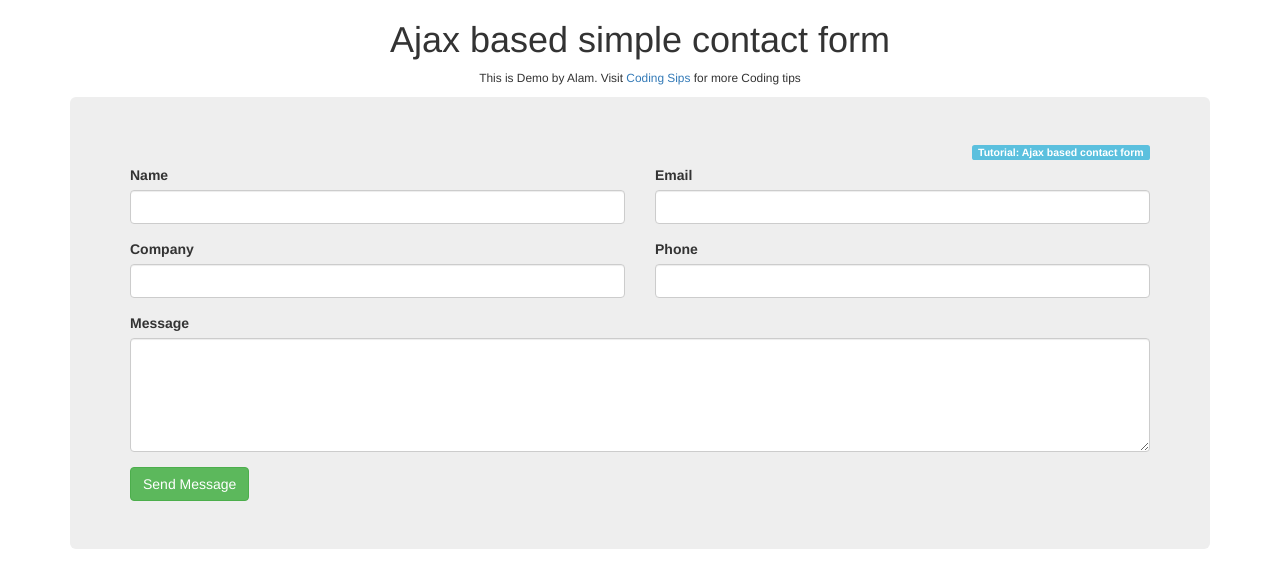
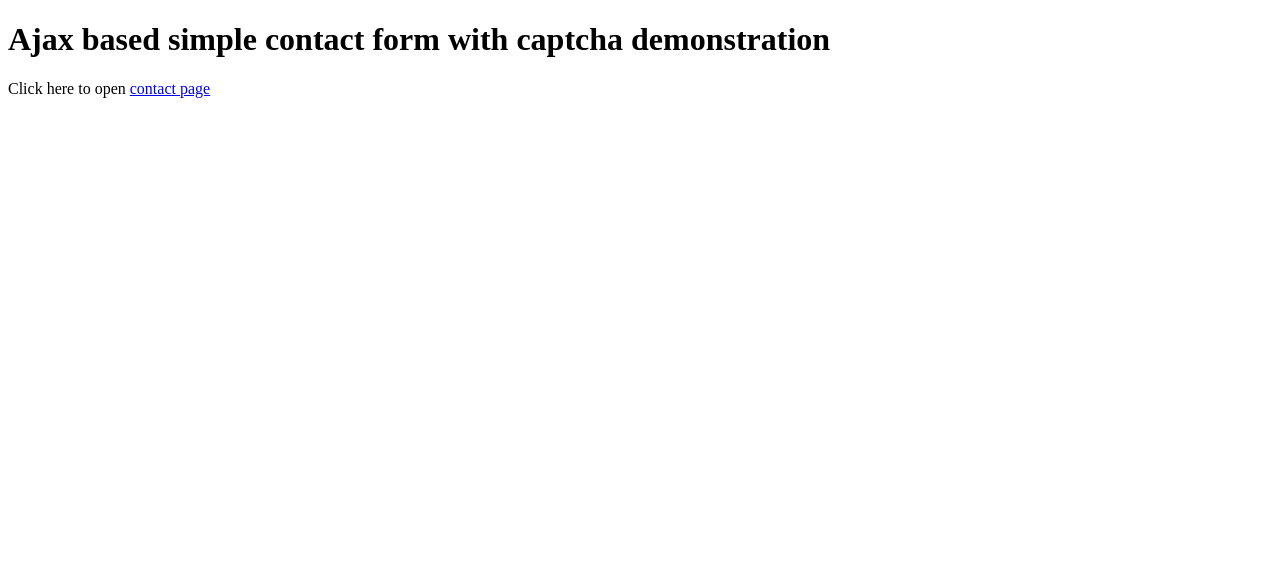
Before and after one commit to alamnaryab/ajax-based-simple-contact-form, a PHP site: page / in a window 1280 px wide. Shown: the top 588 px of the page. Run offline with PHP 8.4, Linux system fonts and the light colour scheme.

Commit message:
links updated, index prepared

```diff
--- a/contact.php
+++ b/contact.php
@@ -18,7 +18,7 @@
 		<h1 class="text-center">Ajax based simple contact form</h1>
 		<p class="text-center small">This is Demo by Alam. Visit <a href="http://www.codingsips.com">Coding Sips</a> for more Coding tips</p>
 		<div class="jumbotron">
-			<a class="label label-info pull-right" href="http://www.codingsips.com/generate-qr-code-easily-one-line-php/" target="_blank">Tutorial: Ajax based contact form</a>
+			<a class="label label-info pull-right" href="http://www.codingsips.com/ajax-based-simple-contact-form-captcha/" target="_blank">Tutorial: Ajax based contact form</a>
 			<br>
 				<form action="save-contact.php" method="POST" id="contact-frm">
 					<div class="row">
--- a/index.php
+++ b/index.php
@@ -6,72 +6,10 @@
 	<title>Ajax Based Contact Form| Demos by Alam</title>
 	<meta name="Keywords" content="alam,  developer, demo, code, tests, links, fakhr-e-alam">
 	<meta name="Description" content="Ajax based simple contact form demonstration.">
-	<link href="https://maxcdn.bootstrapcdn.com/bootstrap/3.3.7/css/bootstrap.min.css" rel="stylesheet" integrity="sha384-BVYiiSIFeK1dGmJRAkycuHAHRg32OmUcww7on3RYdg4Va+PmSTsz/K68vbdEjh4u" crossorigin="anonymous">
-	<script
-	  src="https://code.jquery.com/jquery-1.12.4.min.js"
-	  integrity="sha256-ZosEbRLbNQzLpnKIkEdrPv7lOy9C27hHQ+Xp8a4MxAQ="
-	  crossorigin="anonymous"></script>
-	<script type="text/javascript" src="myscript.js"></script>
  </head>
  <body>
-	<div class="container">
-		<h1 class="text-center">Ajax based simple contact form</h1>
-		<p class="text-center small">This is Demo by Alam. Visit <a href="http://www.codingsips.com">Coding Sips</a> for more Coding tips</p>
-		<div class="jumbotron">
-			<a class="label label-info pull-right" href="http://www.codingsips.com/generate-qr-code-easily-one-line-php/" target="_blank">Tutorial: Ajax based contact form</a>
-			<br>
-				<form action="save-contact.php" method="POST" id="contact-frm">
-					<div class="row">
-						<div class="col-xs-12 col-sm-6">
-							<div class="form-group">
-								<label for="txtName">Name</label>
-								<input type="text" id="txtName" name="txtName" class="txt form-control" />
-							</div>
-						</div><!--.col-->
-						<div class="col-xs-12 col-sm-6">
-							<div class="form-group">
-								<label for="txtEmail">Email</label>
-								<input type="email" id="txtEmail" name="txtEmail" class="txt form-control" />
-							</div>
-						</div><!--.col-->
-					</div><!--.row-->
+	<h1>Ajax based simple contact form with captcha demonstration</h1>
+	Click here to open <a href="contact.php">contact page</a>
 
-					<div class="row">
-						<div class="col-xs-12 col-sm-6">
-							<div class="form-group">
-								<label for="txtCompany">Company</label>
-								<input type="text" id="txtCompany" name="txtCompany" class="txt form-control" />
-							</div>
-						</div><!--.col-->
-						<div class="col-xs-12 col-sm-6">
-							<div class="form-group">
-								<label for="txtPhone">Phone</label>
-								<input type="text" id="txtPhone" name="txtPhone" class="txt form-control" />
-							</div>
-						</div><!--.col-->
-					</div><!--.row-->
-
-					<div class="row">
-						<div class="col-lg-12">
-							<div class="form-group">
-								<label for="txtMessage">Message</label>
-								<textarea rows="5" id="txtMessage" name="txtMessage" class="txt form-control"></textarea>
-							</div>
-						</div><!--.col-->
-					</div><!--.row-->
-
-
-					<div class="row">
-						<div class="col-xs12 col-sm-6">
-							<input type="submit" value="Send Message" class="btn btn-success" />
-						</div><!--.col-->
-						<div class="col-xs12 col-sm-6">
-							<div class="result"></div><!--.result-->
-						</div><!--.col-->
-					</div><!--.row-->
-
-				</form>
-		</div><!--.jumbotron-->
-	</div><!--.container-->
 </body>
 </html>
```
